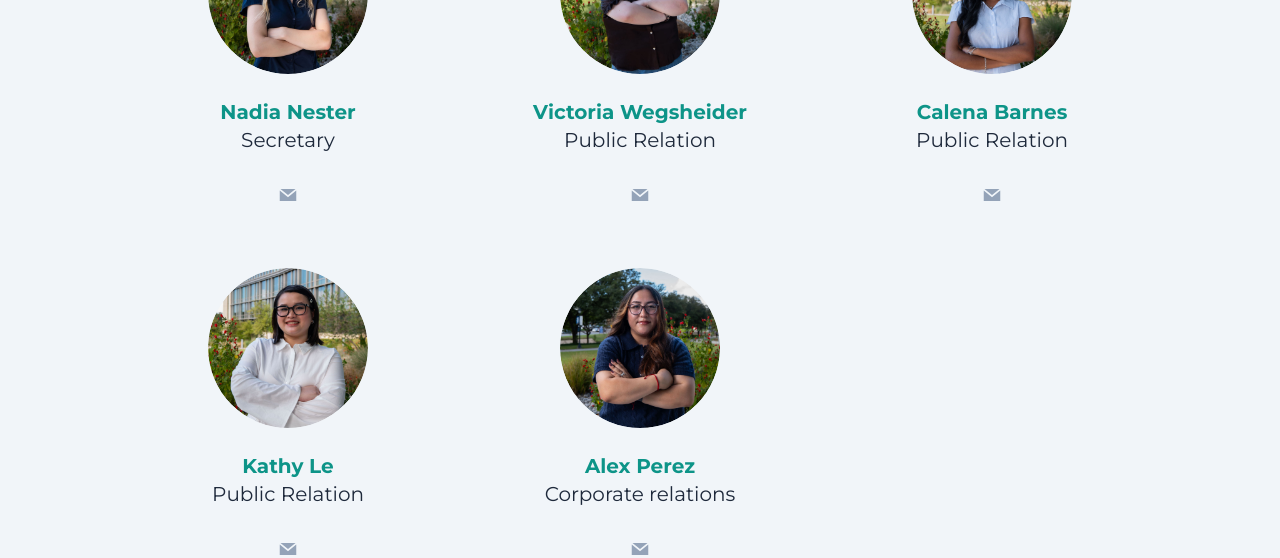
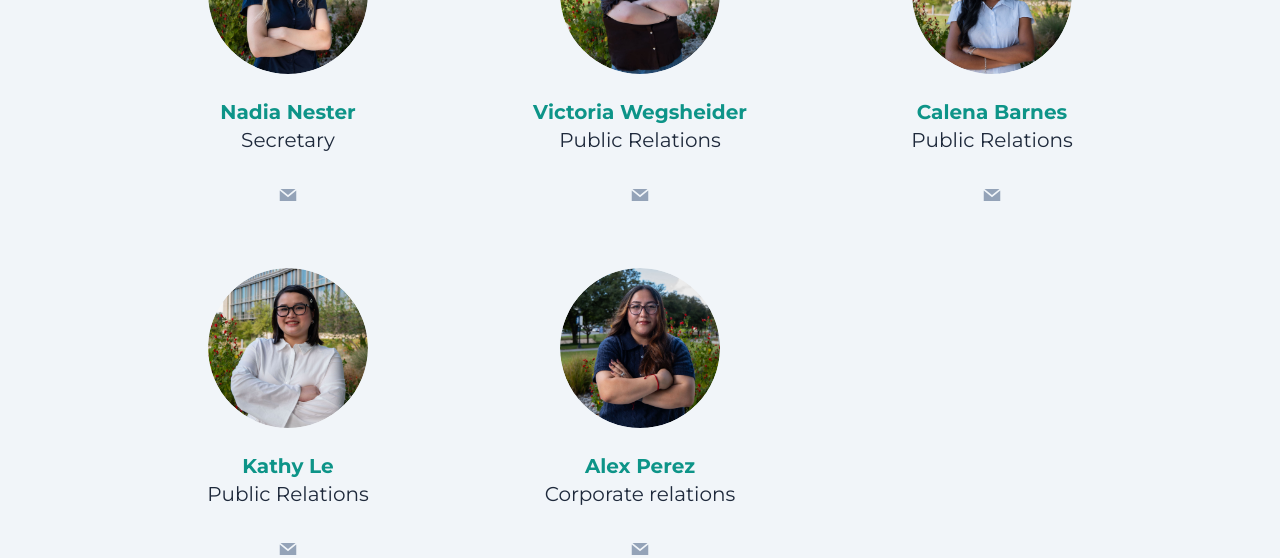
Before and after one commit to UX-Design-Club/ux-club-website, a Next.js app: page /about in a window 1280 px wide. Shown: the part 1200-1758 px from the top of the page. Built offline with nearby package versions, Linux system fonts and the light colour scheme.

Commit message:
Update officers.tsx

```diff
--- a/app/ui/officers.tsx
+++ b/app/ui/officers.tsx
@@ -46,7 +46,7 @@ export function OfficerHighlight() {
             />
             <OfficerCard
               name="Victoria Wegsheider"
-              role="Public Relation"
+              role="Public Relations"
               bio=""
               pictureURL="/images/officers-photos/Victoria-Wegsheider.jpg"
               linkedin=""
@@ -54,7 +54,7 @@ export function OfficerHighlight() {
             />
             <OfficerCard
                 name="Calena Barnes"
-                role="Public Relation"
+                role="Public Relations"
                 bio=""
                 pictureURL="/images/officers-photos/Calena.jpg"
                 linkedin=""
@@ -62,7 +62,7 @@ export function OfficerHighlight() {
               />
             <OfficerCard
               name="Kathy Le"
-              role="Public Relation"
+              role="Public Relations"
               bio=""
               pictureURL="/images/officers-photos/Kathy-Le.jpg"
               linkedin=""
```
